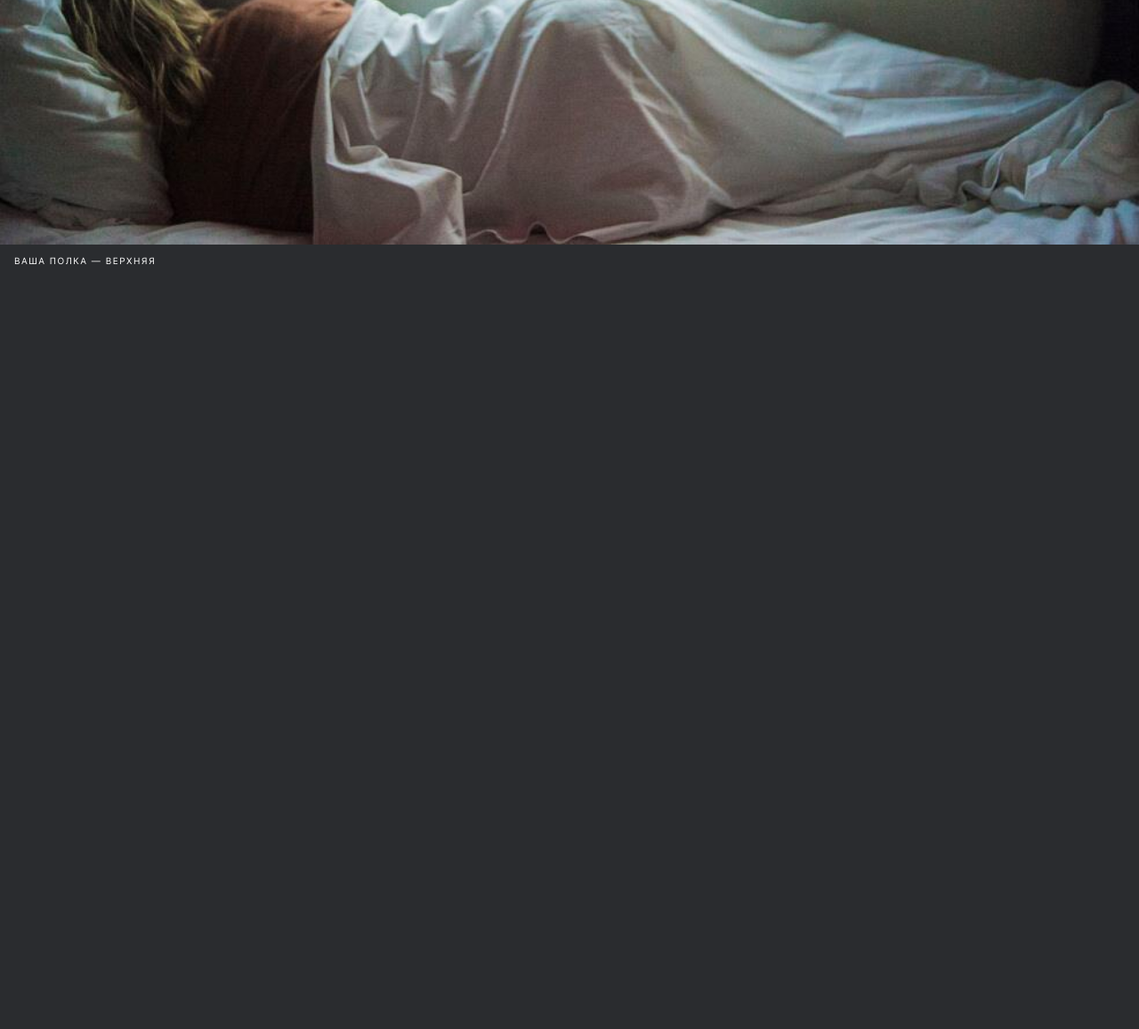
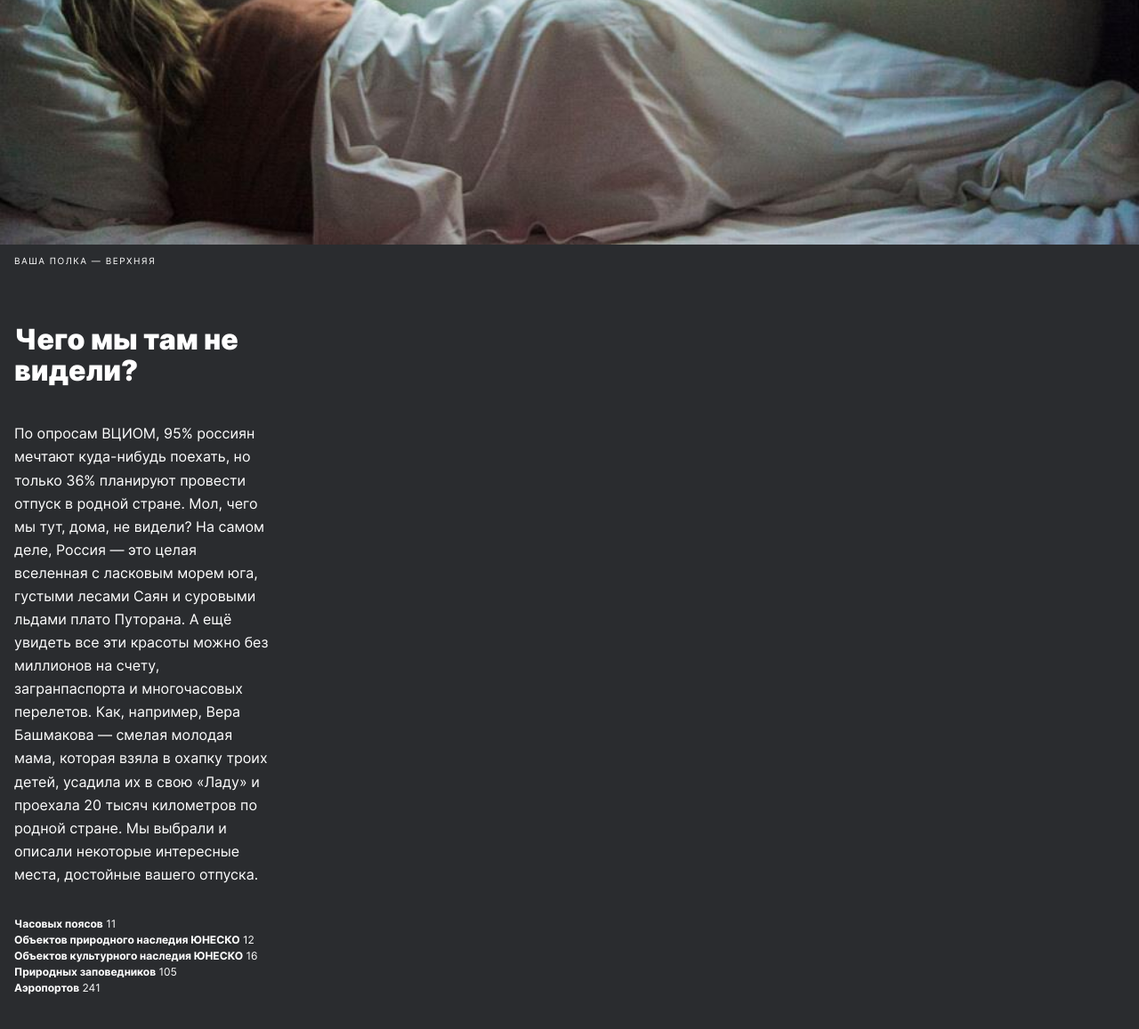
Before and after one commit to simon-Cat/russian-travel, a plain HTML site: page index.html in a window 1280 px wide. Shown: the part 751-1908 px from the top of the page at 89% size. Before the commit the page ends 1051 px from the top, so only its background shows below. Drawn offline with nearby package versions, Linux system fonts and the light colour scheme; files whose address does not match are found by name.

Commit message:
added block intro and added styles for intro's blocks

```diff
--- a/index.html
+++ b/index.html
@@ -25,12 +25,46 @@
         Настоящая страна не в выпусках новостей, а здесь.
       </p>
       <picture>
-        <source srcset="images/width_768/lead__image_width_768.jpg" media="(min-width:380px) and (max-width:1023px)"/>
-        <source srcset="images/width_1024/lead__image_width_1024.jpg" media="(min-width:1024px) and (max-width:1279px)"/>
-        <source srcset="images/width_1280/lead__image_width_1280.jpg" media="(min-width:1280px)"/>
-        <img class="lead__image" src="images/width_320/lead__image_width_320.jpg" alt="Девушка лежит в вагоне"/>
+        <source
+          srcset="images/width_768/lead__image_width_768.jpg"
+          media="(min-width:380px) and (max-width:1023px)"
+        />
+        <source
+          srcset="images/width_1024/lead__image_width_1024.jpg"
+          media="(min-width:1024px) and (max-width:1279px)"
+        />
+        <source
+          srcset="images/width_1280/lead__image_width_1280.jpg"
+          media="(min-width:1280px)"
+        />
+        <img
+          class="lead__image"
+          src="images/width_320/lead__image_width_320.jpg"
+          alt="Девушка лежит в вагоне"
+        />
       </picture>
       <p class="lead__caption">ваша полка — верхняя</p>
     </section>
+    <section class="page__intro intro">
+      <h2 class="intro__title">Чего мы там не видели?</h2>
+      <p class="intro__text">
+        По опросам ВЦИОМ, 95% россиян мечтают куда-нибудь поехать, но только 36%
+        планируют провести отпуск в родной стране. Мол, чего мы тут, дома, не
+        видели? На самом деле, Россия — это целая вселенная с ласковым морем
+        юга, густыми лесами Саян и суровыми льдами плато Путорана. А ещё увидеть
+        все эти красоты можно без миллионов на счету, загранпаспорта и
+        многочасовых перелетов. Как, например, Вера Башмакова — смелая молодая
+        мама, которая взяла в охапку троих детей, усадила их в свою «Ладу» и
+        проехала 20 тысяч километров по родной стране. Мы выбрали и описали
+        некоторые интересные места, достойные вашего отпуска.
+      </p>
+      <ul class="intro__list">
+        <li><span class="intro__list-item">Часовых поясов</span> 11</li>
+        <li><span class="intro__list-item">Объектов природного наследия ЮНЕСКО</span> 12
+        <li><span class="intro__list-item">Объектов культурного наследия ЮНЕСКО</span> 16</li>
+        <li><span class="intro__list-item">Природных заповедников</span> 105</li>
+        <li><span class="intro__list-item">Аэропортов</span> 241</li>
+      </ul>
+    </section>
   </body>
 </html>
--- /dev/null
+++ b/styles/blocks/intro/__list-item/intro__list-item.css
@@ -0,0 +1,3 @@
+.intro__list-item {
+    font-weight: 700;
+}
--- /dev/null
+++ b/styles/blocks/intro/__list/intro__list.css
@@ -0,0 +1,8 @@
+.intro__list {
+  margin: 0;
+  padding: 0;
+  list-style: none;
+  font-weight: 400;
+  font-size: 12px;
+  line-height: 18px;
+}
--- /dev/null
+++ b/styles/blocks/intro/__text/intro__text.css
@@ -0,0 +1,6 @@
+.intro__text {
+  font-weight: 400;
+  font-size: 16px;
+  line-height: 26.08px;
+  margin: 0 0 34px;
+}
--- /dev/null
+++ b/styles/blocks/intro/__title/intro__title.css
@@ -0,0 +1,6 @@
+.intro__title {
+  font-weight: 900;
+  font-size: 32px;
+  line-height: 35px;
+  margin: 0 0 40px;
+}
--- /dev/null
+++ b/styles/blocks/intro/intro.css
@@ -0,0 +1,4 @@
+.intro {
+    max-width: 288px;
+    min-height: 754px;
+}
--- /dev/null
+++ b/styles/blocks/page/__intro/page__intro.css
@@ -0,0 +1,3 @@
+.page__intro {
+    margin: 64px 16px;
+}
--- a/styles/index.css
+++ b/styles/index.css
@@ -3,6 +3,7 @@
 
 /* page */
 @import url(blocks/page/page.css);
+@import url(blocks/page/__intro/page__intro.css);
 
 /* header */
 @import url(blocks/header/header.css);
@@ -16,3 +17,10 @@
 @import url(blocks/lead/__subtitle/lead__subtitle.css);
 @import url(blocks/lead/__image/lead__image.css);
 @import url(blocks/lead/__caption/lead__caption.css);
+
+/* intro */
+@import url(blocks/intro/intro.css);
+@import url(blocks/intro/__title/intro__title.css);
+@import url(blocks/intro/__text/intro__text.css);
+@import url(blocks/intro/__list/intro__list.css);
+@import url(blocks/intro/__list-item/intro__list-item.css);
--- a/vendor/fonts/fonts.css
+++ b/vendor/fonts/fonts.css
@@ -9,6 +9,14 @@
 @font-face {
     font-family: "Inter";
     font-style: normal;
+    font-weight: 700;
+    src: url(Inter-Bold.woff) format("woff"),
+    url(Inter-Bold.woff2) format("woff2");
+}
+
+@font-face {
+    font-family: "Inter";
+    font-style: normal;
     font-weight: 900;
     src: url(Inter-Black.woff) format("woff"),
     url(Inter-Black.woff2) format("woff2");
```
Also changed, not shown: vendor/fonts/Inter-Bold.woff (added), vendor/fonts/Inter-Bold.woff2 (added).
